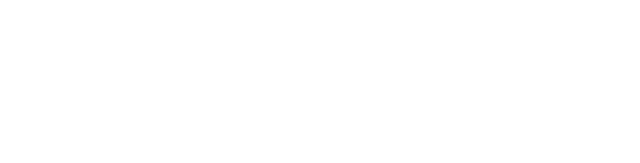
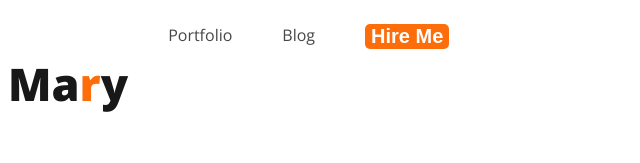
Before and after one commit to Yousuf7900/web-dev-portfolio, a plain HTML site: page index.html in a window 1280 px wide. Shown: the whole page, without its empty margins (0-640 px from the left). Drawn offline with nearby package versions, Linux system fonts and the light colour scheme.

Commit message:
Kichu ta updated

```diff
--- a/index.html
+++ b/index.html
@@ -4,8 +4,27 @@
     <meta charset="UTF-8">
     <meta name="viewport" content="width=device-width, initial-scale=1.0">
     <title>Web Dev Portfolio</title>
+    <link rel="preconnect" href="https://fonts.googleapis.com">
+<link rel="preconnect" href="https://fonts.gstatic.com" crossorigin>
+<link href="https://fonts.googleapis.com/css2?family=Open+Sans:ital,wght@0,300..800;1,300..800&display=swap" rel="stylesheet">
+    <link rel="stylesheet" href="./portfolio style/portfolio.css">
 </head>
 <body>
+    <header>
+        <nav>
+            <h3 class="nav-title">Ma<span class="orange-color">r</span>y</h3>
+            <ul>
+                <li><a href="">Portfolio</a></li>
+                <li><a href="">Blog</a></li>
+                <li><button class="orange-button">Hire Me</button></li>
+            </ul>
+        </nav>
+    </header>
+    <main>
 
+    </main>
+    <footer>
+
+    </footer>
 </body>
 </html>
--- a/portfolio style/portfolio.css
+++ b/portfolio style/portfolio.css
@@ -0,0 +1,35 @@
+/* Default Font size */
+body{
+  font-family: "Open Sans", sans-serif;
+}
+.orange-button{
+  border-radius: 5px;
+  background: #FD6E0A;
+  border: 0;
+  color: #FFF;
+  font-size: 20px;
+  font-weight: 700;
+}
+/* Nav related styles */
+nav{
+    display: flex;
+}
+.nav-title{
+  color: #181818;
+  font-size: 45px;
+  font-weight: 800;
+}
+.orange-color{
+  color: #FD6E0A;
+}
+nav > ul{
+  display: flex;
+}
+nav li{
+  list-style: none;
+  margin-right: 50px;
+}
+nav a{
+  text-decoration: none;
+  color: #474747;
+}
```
